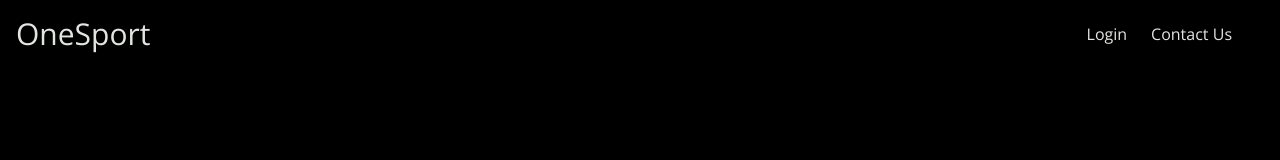
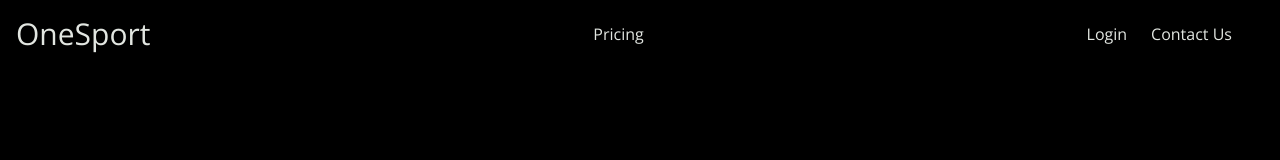
Before and after one commit to piyushbangaa/onesport2, a React (Vite) app: page / in a window 1280 px wide. Shown: the top 160 px of the page. Built offline with nearby package versions, Linux system fonts and the light colour scheme.

Commit message:
navbar fixation

```diff
--- a/src/components/Video.jsx
+++ b/src/components/Video.jsx
@@ -3,7 +3,7 @@ import { motion } from "framer-motion";
 
 const Video = () => {
   return (
-    <div className="mt-15 relative w-screen h-screen bg-black p-[35px] box-border overflow-hidden">
+    <div className="mt-15 relative w-screen h-screen bg-black p-[30px] box-border overflow-hidden">
       <div className="w-full h-full overflow-hidden">
         <video className="w-full h-full object-cover" autoPlay loop muted playsInline>
           <source src="src/assets/Screen Recording 2025-03-08 at 1.35.24 AM.mov" type="video/mp4" />
@@ -28,7 +28,7 @@ const Video = () => {
           One Sport
         </motion.h1>
         <motion.h2
-          className="text-lg md:text-2xl font-semibold mt-2 drop-shadow-lg "
+          className="text-lg md:text-2xl font-semibold mt-2 drop-shadow-lg"
           initial={{ opacity: 0, y: 20 }}
           whileInView={{ opacity: 1, y: 0 }}
           transition={{ duration: 1, delay: 0.5 }}
--- a/src/components/navbar.jsx
+++ b/src/components/navbar.jsx
@@ -4,6 +4,7 @@ export default function Navbar() {
     return (
       <nav className="flex justify-between items-center p-4" >
         <h1 className="text-3xl ">OneSport</h1>
+        <h1>Pricing</h1>
         <div className="flex gap-6 mr-8">
             <a href="/login" >Login</a>
             <a href="/contact" >Contact Us</a>
```
